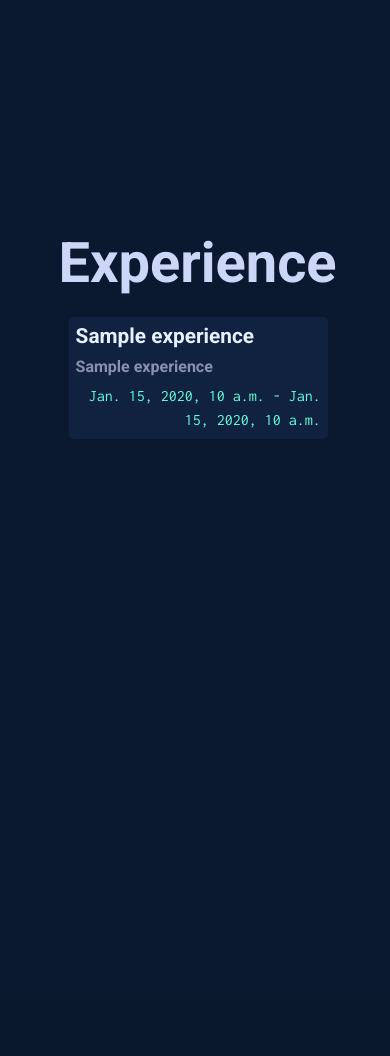
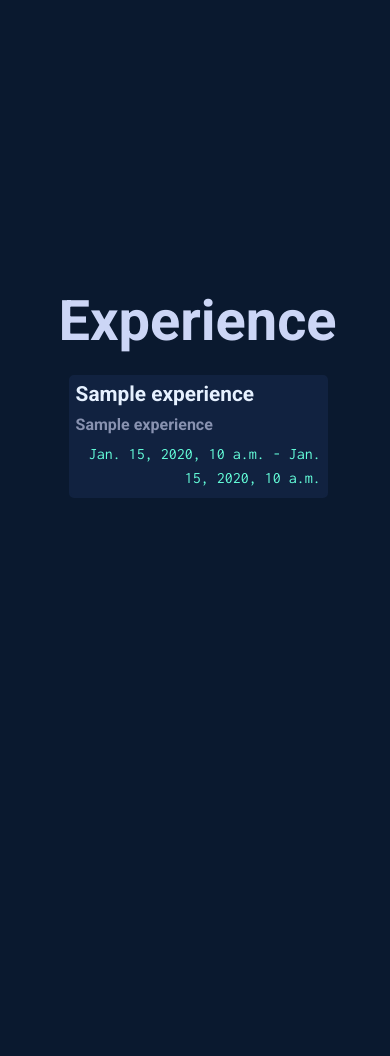
Before and after one commit to arekbauer/Personal-Portfolio-Project, a Django app: template portfolio/templates/portfolio/home.html in a window 390 px wide. Shown: the part 1560-2616 px from the top of the page. Before the commit the page ends 1999 px from the top, so only its background shows below. Run offline with Django 3.2, Linux system fonts and the light colour scheme; the template is opened without the code that fills it: most values are stand-ins (such as "Sample title", 1, 10 or a date in 2020); grey boxes marked "Sample" are stand-in pictures.

Commit message:
Minor Change to Section Margins

```diff
--- a/portfolio/static/portfolio/css/home.css
+++ b/portfolio/static/portfolio/css/home.css
@@ -136,6 +136,7 @@ section {
     height: 91vh;
     scroll-snap-align: start;
     scroll-margin-top: 78px;
+    margin-top: 5%;
 }
 
 /* section:last-of-type {
@@ -221,7 +222,7 @@ section {
     }
 
     section:nth-child(3) {
-        margin-top: 15%;
+        margin-top: 30%;
     }
 }
 
```
